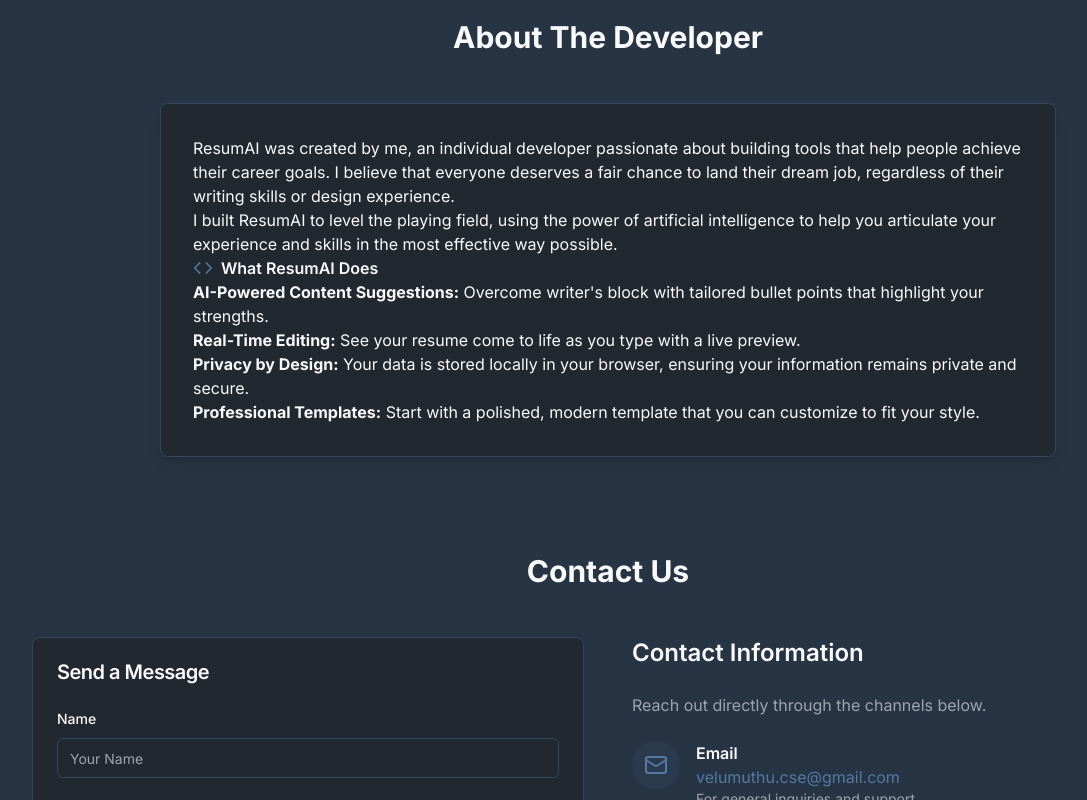
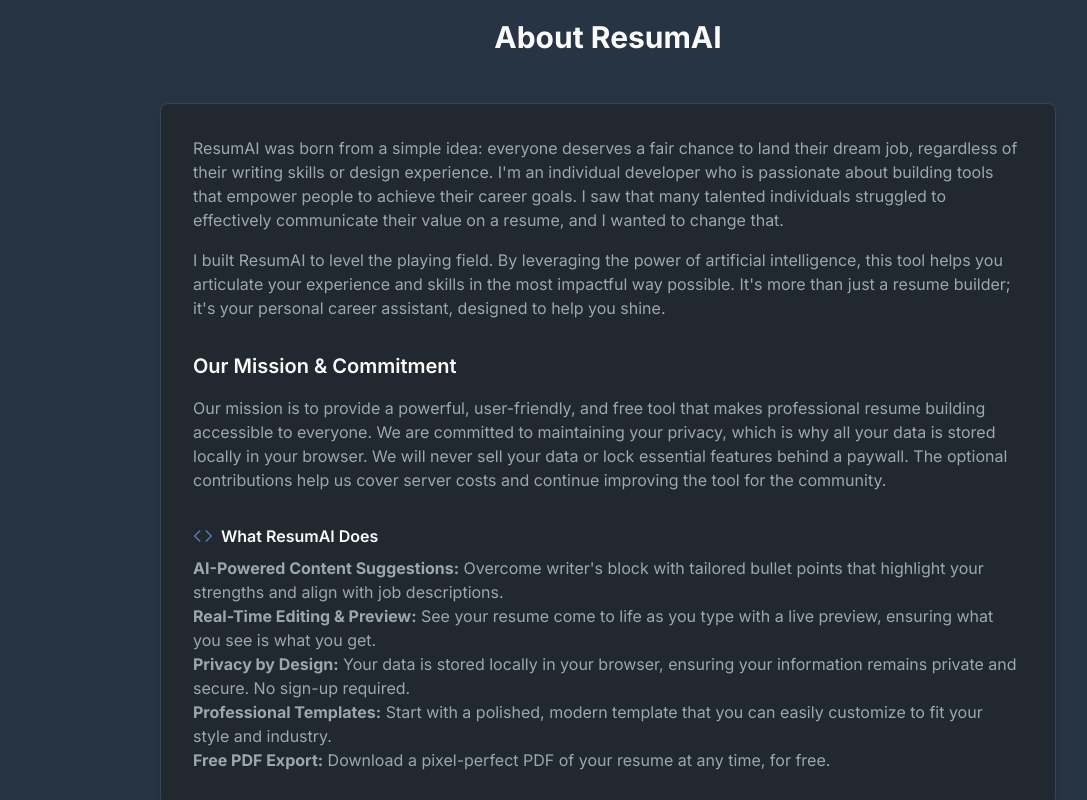
Before and after one commit to velumuthu/resumebuilder, a Next.js app: page / in a window 1280 px wide. Shown: the part 2200-3000 px from the top of the page, without its empty margins (32-1119 px from the left). Built offline with nearby package versions, Linux system fonts and the light colour scheme.

Commit message:
Increase contents in the home about the site

```diff
--- a/src/app/page.tsx
+++ b/src/app/page.tsx
@@ -110,18 +110,23 @@ export default function HomePage() {
         </section>
 
         <section id="about" className="mt-24 text-left">
-           <h2 className="text-3xl font-bold text-center mb-12">About The Developer</h2>
+           <h2 className="text-3xl font-bold text-center mb-12">About ResumAI</h2>
            <Card className="bg-background shadow-lg max-w-4xl mx-auto">
               <CardContent className="p-8">
-                  <div className="prose prose-invert max-w-none">
-                      <p>ResumAI was created by me, an individual developer passionate about building tools that help people achieve their career goals. I believe that everyone deserves a fair chance to land their dream job, regardless of their writing skills or design experience.</p>
-                      <p>I built ResumAI to level the playing field, using the power of artificial intelligence to help you articulate your experience and skills in the most effective way possible.</p>
-                       <h4 className="font-semibold flex items-center gap-2"><Code className="h-5 w-5 text-primary" /> What ResumAI Does</h4>
-                      <ul>
-                          <li><strong>AI-Powered Content Suggestions:</strong> Overcome writer's block with tailored bullet points that highlight your strengths.</li>
-                          <li><strong>Real-Time Editing:</strong> See your resume come to life as you type with a live preview.</li>
-                          <li><strong>Privacy by Design:</strong> Your data is stored locally in your browser, ensuring your information remains private and secure.</li>
-                          <li><strong>Professional Templates:</strong> Start with a polished, modern template that you can customize to fit your style.</li>
+                  <div className="prose prose-invert max-w-none text-muted-foreground space-y-4">
+                      <p>ResumAI was born from a simple idea: everyone deserves a fair chance to land their dream job, regardless of their writing skills or design experience. I'm an individual developer who is passionate about building tools that empower people to achieve their career goals. I saw that many talented individuals struggled to effectively communicate their value on a resume, and I wanted to change that.</p>
+                      <p>I built ResumAI to level the playing field. By leveraging the power of artificial intelligence, this tool helps you articulate your experience and skills in the most impactful way possible. It's more than just a resume builder; it's your personal career assistant, designed to help you shine.</p>
+
+                      <h3 className="text-xl font-semibold text-foreground !mt-8">Our Mission & Commitment</h3>
+                      <p>Our mission is to provide a powerful, user-friendly, and free tool that makes professional resume building accessible to everyone. We are committed to maintaining your privacy, which is why all your data is stored locally in your browser. We will never sell your data or lock essential features behind a paywall. The optional contributions help us cover server costs and continue improving the tool for the community.</p>
+
+                       <h4 className="font-semibold flex items-center gap-2 text-foreground !mt-8"><Code className="h-5 w-5 text-primary" /> What ResumAI Does</h4>
+                      <ul className="!mt-2">
+                          <li><strong>AI-Powered Content Suggestions:</strong> Overcome writer's block with tailored bullet points that highlight your strengths and align with job descriptions.</li>
+                          <li><strong>Real-Time Editing & Preview:</strong> See your resume come to life as you type with a live preview, ensuring what you see is what you get.</li>
+                          <li><strong>Privacy by Design:</strong> Your data is stored locally in your browser, ensuring your information remains private and secure. No sign-up required.</li>
+                          <li><strong>Professional Templates:</strong> Start with a polished, modern template that you can easily customize to fit your style and industry.</li>
+                          <li><strong>Free PDF Export:</strong> Download a pixel-perfect PDF of your resume at any time, for free.</li>
                       </ul>
                   </div>
               </CardContent>
```
